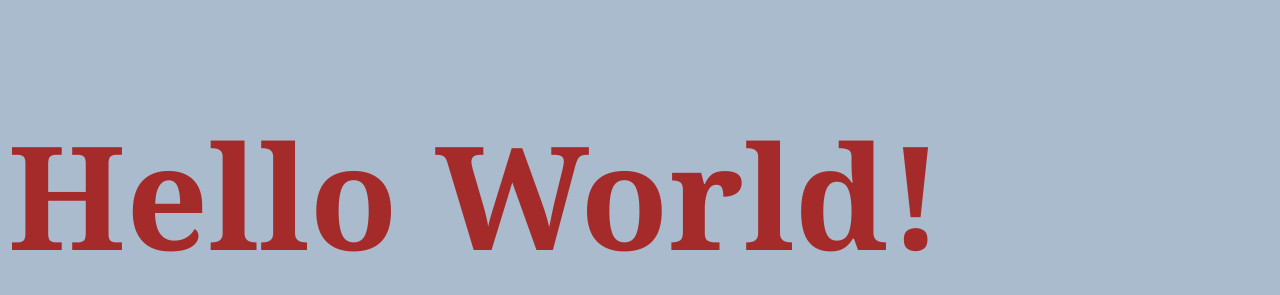
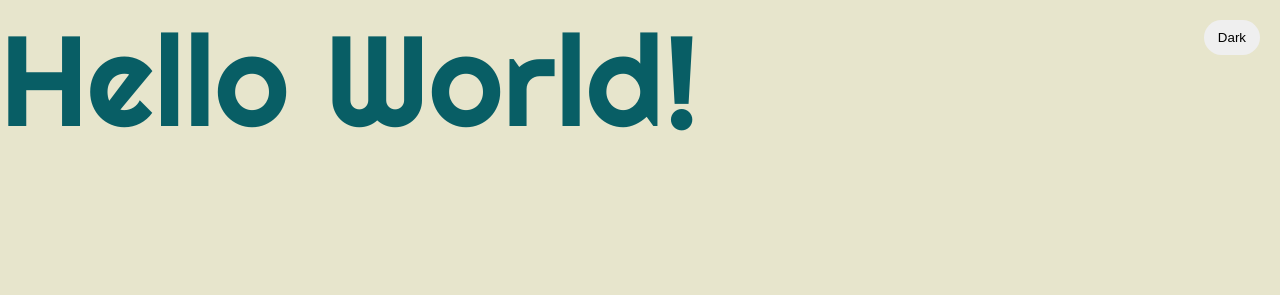
Before and after one commit to andyfviz/Experimental, a plain HTML site: page index.html in a window 1280 px wide. Drawn offline with Linux system fonts and the light colour scheme.

Commit message:
Toggle theme

```diff
--- a/index.html
+++ b/index.html
@@ -4,13 +4,18 @@
     <meta charset="UTF-8">
     <meta name="viewport" content="width=device-width, initial-scale=1.0">
     <title>AnimationFrame</title>
+    <link rel="preconnect" href="https://fonts.googleapis.com">
+    <link rel="preconnect" href="https://fonts.gstatic.com" crossorigin>
+    <link href="https://fonts.googleapis.com/css2?family=Righteous&display=swap" rel="stylesheet">
+    <link rel="preconnect" href="https://fonts.googleapis.com">
+    <link rel="preconnect" href="https://fonts.gstatic.com" crossorigin>
+    <link href="https://fonts.googleapis.com/css2?family=Raleway:ital,wght@0,100..900;1,100..900&family=Righteous&display=swap" rel="stylesheet">
     <link rel="stylesheet" href="main.css">
 </head>
 <body>
-    <h1>Hello World!</h1>
-
-    <div id="test">
-
+    <div class="page-title">Hello World!</div>
+    <div id="Button-LightDark">
+        <button id ="Theme">Dark</button>
     </div>
     <script src="main.js"></script>
 </body>
--- a/main.css
+++ b/main.css
@@ -1,6 +1,59 @@
-body{
-    background-color: rgb(169, 187, 205);
-    color:brown;
-    font-family:Georgia, 'Times New Roman', Times, serif;
-    font-size: 72px;
+:root{
+     --bg-color: rgb(231,229,204);
+    --text-color: rgb(8,94,101);
+}
+*
+{
+    margin: 0;
+    padding: 0;
+}
+
+html,
+body
+{
+    overflow: hidden;
+}
+
+canvas.webgl
+{
+    position: absolute;
+    top: 0;
+    left: 0;
+    z-index: -1;
+    width: 100vw;
+    height: 100vh;
+}
+body, html{
+    position: relative;
+    display: flex;
+    flex-direction: column;
+    z-index: 0;
+    margin: 0;
+    padding: 0;
+    box-sizing: border-box;
+    width: 100%;
+    height: 100%;
+    /*Modo default:*/
+    background-color:var(--bg-color);
+    transition: background-color 0.3s ease, color 0.3s ease;
+}
+    .page-title{
+        color:var(--text-color);
+        font-family:"Righteous", sans-serif;;
+        font-size: 128px;
+        transition: background-color 0.5s ease, color 0.5s ease;
     }
+        /*Modo oscuro:*/
+body.dark-mode{
+    --bg-color: rgb(8,94,101);
+    --text-color: rgb(231,229,204);
+    }
+#Theme{
+    position: fixed;
+    top: 20px;
+    right: 20px;
+    padding: 10px 14px;
+    cursor:pointer;
+    border:none;
+    border-radius:20px;
+}
--- a/main.js
+++ b/main.js
@@ -1,3 +1,24 @@
-console.log ("coco")
 
-//para subir a la nube: git status-->git add-->git commit -m"""-->git push
+const toggleButton = document.getElementById("Theme");
+const body = document.body;
+
+const savedTheme =localStorage.getItem("Theme");
+
+if (savedTheme==="Dark"){
+    body.classList.add("dark-mode");
+    toggleButton.textContent="Light";
+    } else {
+    toggleButton.textContent = "Dark";
+}
+/*Click*/
+toggleButton.addEventListener ("click",() => {
+    body.classList.toggle("dark-mode");
+
+    if(body.classList.contains("dark-mode")){
+        localStorage.setItem("Theme", "Dark");
+        toggleButton.textContent ="Light";
+    } else{
+        localStorage.setItem("Theme","Light");
+        toggleButton.textContent= "Dark";
+    }
+});
```
